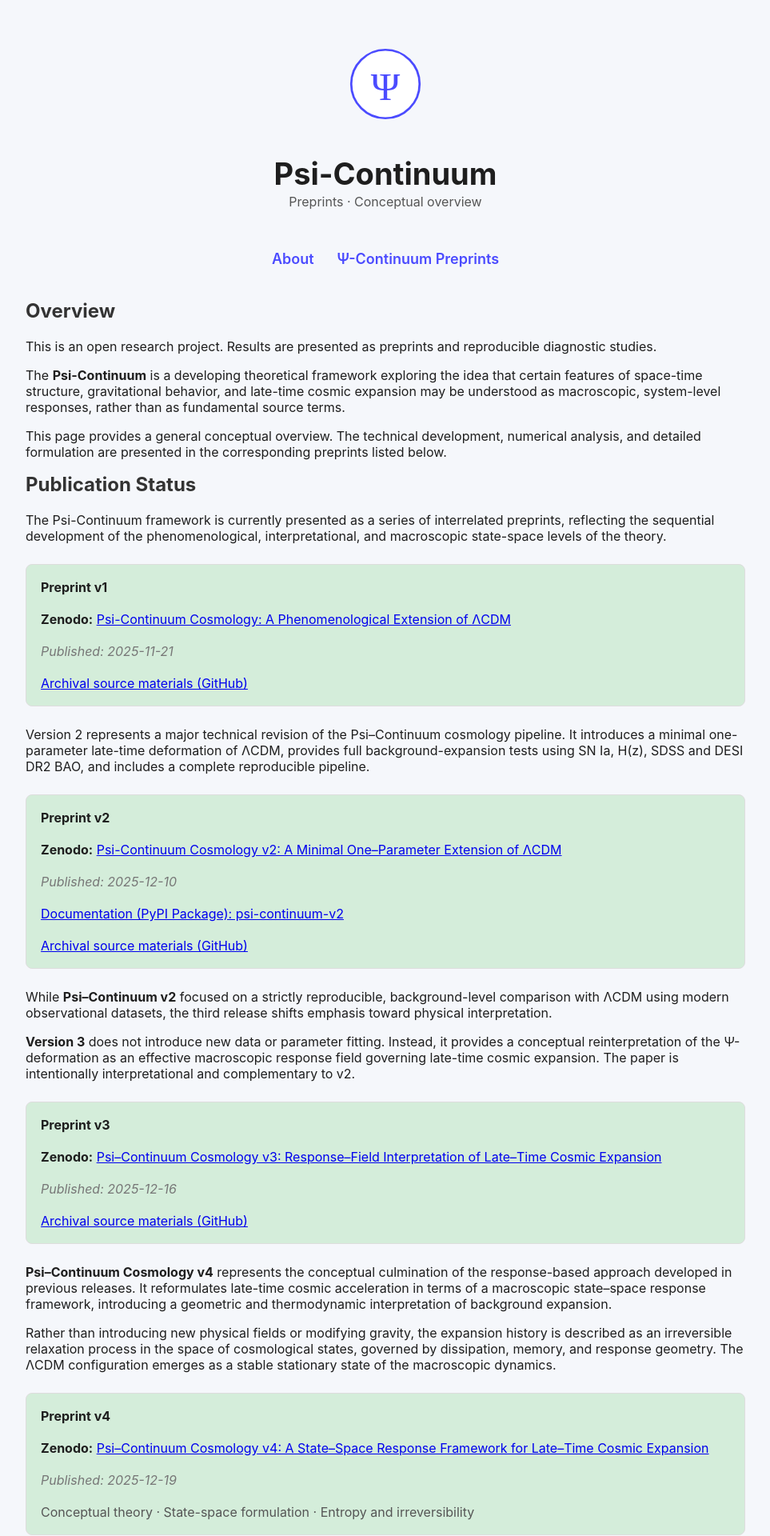
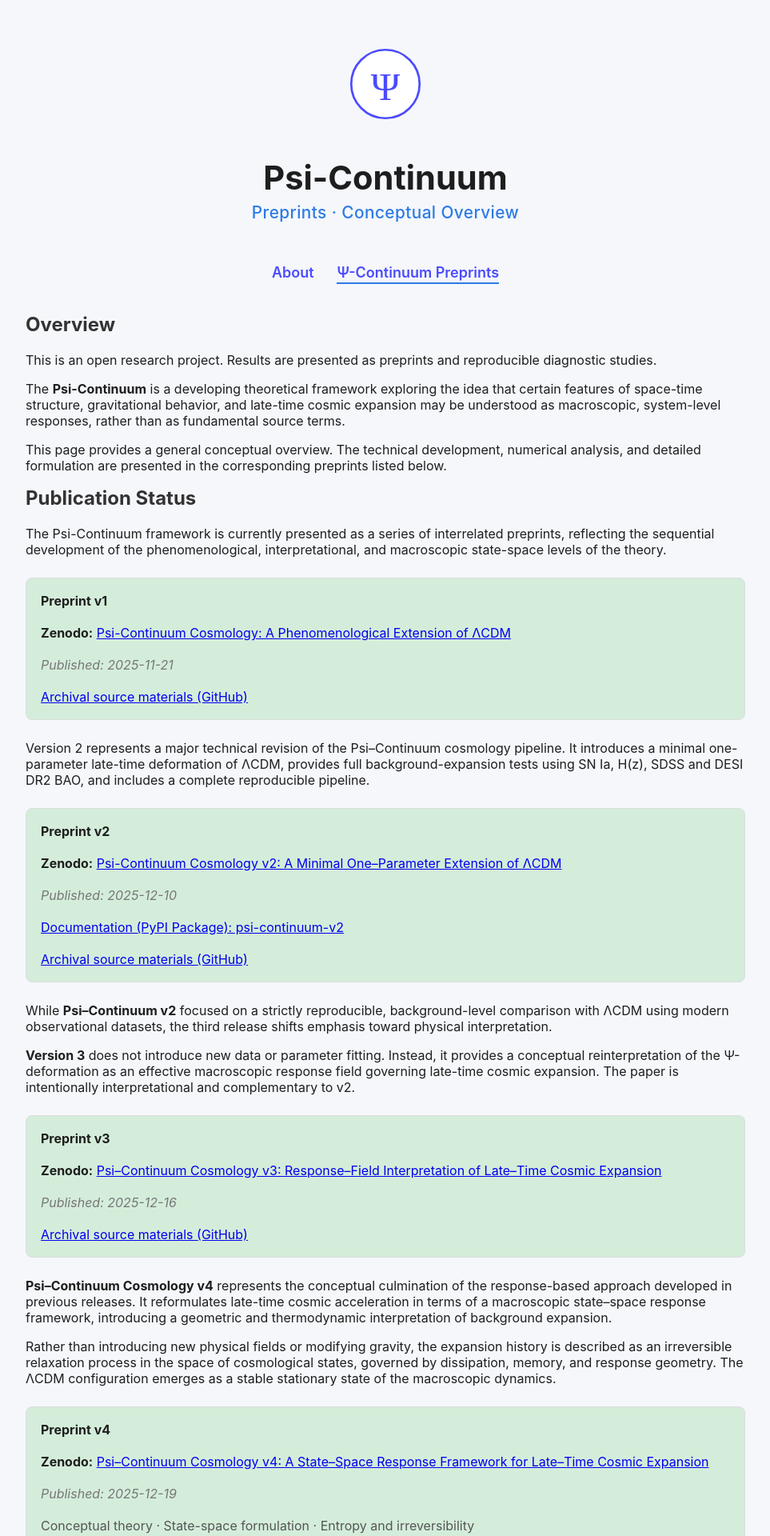
Before and after one commit to dmitrylife/Dmitrylife.github.io, a Jekyll site: the page theory.html, which Jekyll copies as it is, in a window 1280 px wide. Shown: the top 1920 px of the page at 80% size, without its empty margins (158-1121 px from the left). Built offline with Jekyll 4.4.1, drawn with Linux system fonts in a browser that asks for light colours.

Commit message:
General update

```diff
--- a/_layouts/default.html
+++ b/_layouts/default.html
@@ -26,10 +26,5 @@
     {{ content }}
   </main>
 
-  <footer class="site-footer">
-    <span class="site-footer-owner">
-      Psi–Continuum · documentation
-    </span>
-  </footer>
 </body>
 </html>
--- a/theory.html
+++ b/theory.html
@@ -22,6 +22,26 @@
             margin-top: -8px;
             color: #555;
         }
+
+        .site-title {
+            font-size: 2.6rem;
+            margin-bottom: 6px;
+        }
+
+        .section-title {
+            font-size: 1.3rem;
+            font-weight: 500;
+            color: #2c7be5;
+            letter-spacing: 0.02em;
+            margin-top: 0;
+        }
+
+        nav a.active {
+            font-weight: 600;
+            border-bottom: 2px solid #2c7be5;
+            padding-bottom: 2px;
+        }
+
     </style>
 </head>
 
@@ -31,8 +51,8 @@
 
 <header>
     <img src="logo.svg" class="logo" alt="Psi logo">
-    <h1>Psi-Continuum</h1>
-    <p class="titlesmall">Preprints · Conceptual overview</p>
+    <h1 class="site-title">Psi-Continuum</h1>
+    <h2 class="section-title">Preprints · Conceptual Overview</h2>
 </header>
 
 <nav>
```
